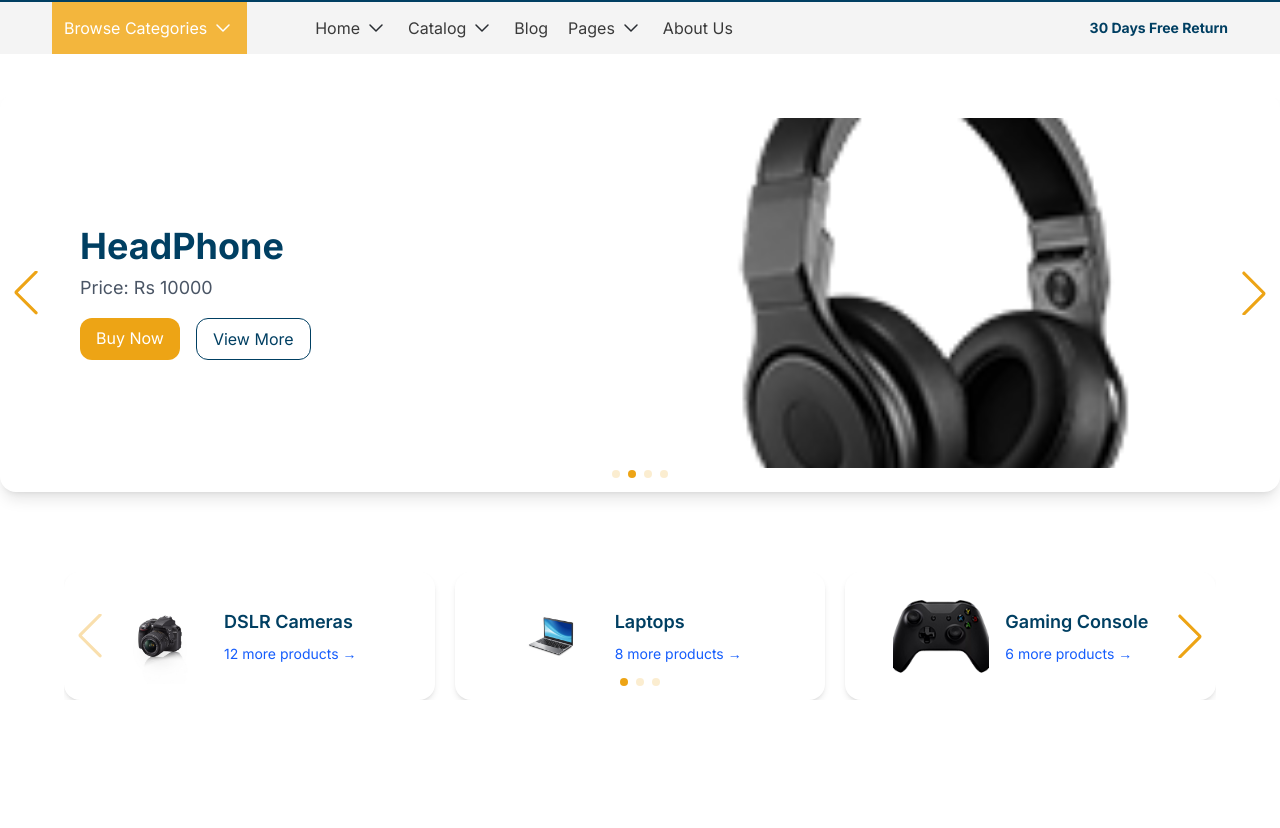
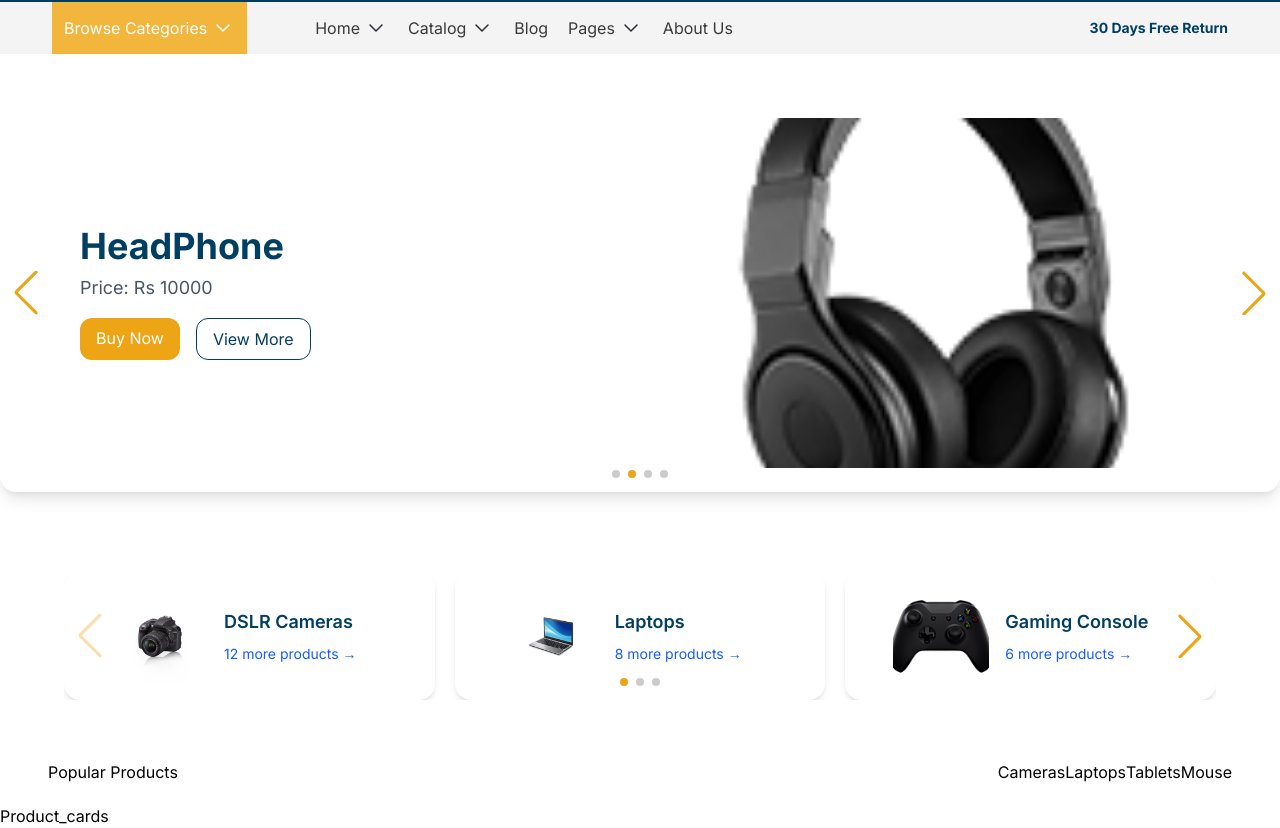
Before and after one commit to adeel-bot/NexMart, a Next.js app: page / in a window 1280 px wide. Shown: the part 154-982 px from the top of the page. Before the commit the page ends 894 px from the top, so only its background shows below. Built offline with nearby package versions, Linux system fonts and the light colour scheme.

Commit message:
new file:   app/components/cards/Product_cards.js modified:   app/globals.css modified:   app/page.js modified:   package-lock.json

```diff
--- /dev/null
+++ b/app/components/cards/Product_cards.js
@@ -0,0 +1,8 @@
+
+const Product_cards = () => {
+  return (
+    <div>Product_cards</div>
+  )
+}
+
+export default Product_cards
--- a/app/globals.css
+++ b/app/globals.css
@@ -3,7 +3,3 @@
 *{
   font-family: inter;
 }
-
-.swiper-pagination-bullet {
-  background: rgb(237, 164, 21) !important;
-}
--- a/app/page.js
+++ b/app/page.js
@@ -1,3 +1,4 @@
+import Product_cards from "./components/cards/Product_cards";
 import Navbar from "./components/layout/Navbar";
 import SubNavbar from "./components/layout/SubNavbar";
 import Topbar from "./components/layout/Topbar";
@@ -14,6 +15,18 @@ export default function Home() {
           <MainSlider/>
           <SubSlider/>
         </div>
+        <div className="product-grid">
+          <div className="flex justify-between py-5 px-12">
+            <div><h2>Popular Products</h2></div>
+            <div >
+              <button>Cameras</button>
+              <button>Laptops</button>
+              <button>Tablets</button>
+              <button>Mouse</button>
+            </div>
+          </div>
+          <Product_cards/>
+        </div>
     </div>
   );
 }
```
Also changed, not shown: 1 other file (tests, documents, lock files or other folders).
